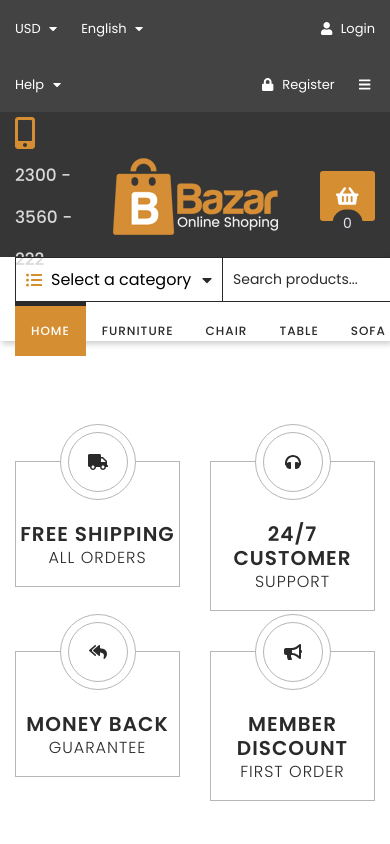
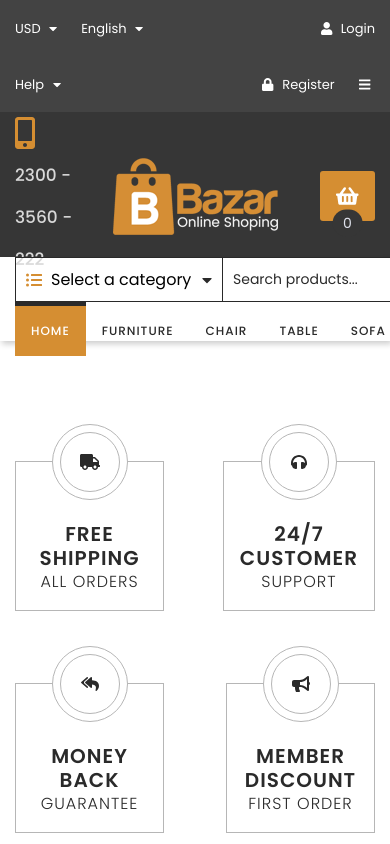
Before and after one commit to wierza/Team-project, a React (Create React App) app: page / in a window 390 px wide. Shown: the top 844 px of the page. Built offline with nearby package versions, Linux system fonts and the light colour scheme.

Commit message:
Add RDW on FeatureBoxes

```diff
--- a/src/components/features/FeatureBoxes/FeatureBoxes.js
+++ b/src/components/features/FeatureBoxes/FeatureBoxes.js
@@ -14,26 +14,26 @@ import FeatureBox from '../../common/FeatureBox/FeatureBox';
 const FeatureBoxes = () => (
   <div className={styles.root}>
     <div className='container'>
-      <div className='row'>
-        <div className='col'>
+      <div className={`row ${styles.featureRow}`}>
+        <div className={`col-md-6 ${styles.featureCol}`}>
           <FeatureBox icon={faTruck}>
             <h5>Free shipping</h5>
             <p>All orders</p>
           </FeatureBox>
         </div>
-        <div className='col'>
+        <div className={`col-md-6 ${styles.featureCol}`}>
           <FeatureBox icon={faHeadphones}>
             <h5>24/7 customer</h5>
             <p>support</p>
           </FeatureBox>
         </div>
-        <div className='col'>
+        <div className={`col-md-6 ${styles.featureCol}`}>
           <FeatureBox icon={faReplyAll}>
             <h5>Money back</h5>
             <p>guarantee</p>
           </FeatureBox>
         </div>
-        <div className='col'>
+        <div className={`col-md-6 ${styles.featureCol}`}>
           <FeatureBox icon={faBullhorn}>
             <h5>Member discount</h5>
             <p>First order</p>
--- a/src/components/features/FeatureBoxes/FeatureBoxes.module.scss
+++ b/src/components/features/FeatureBoxes/FeatureBoxes.module.scss
@@ -3,3 +3,21 @@
 .root {
   padding: 5rem 0;
 }
+
+@media (max-width: 768px) {
+
+  .featureRow {
+    display: flex;
+    flex-wrap: wrap;
+    justify-content: space-between;
+  }
+
+  .featureCol {
+    flex-basis: calc(50% - 1rem);
+    margin-bottom: 2rem;
+  }
+
+  .featureCol h5 {
+    padding: 0 1rem;
+  }
+}
```
